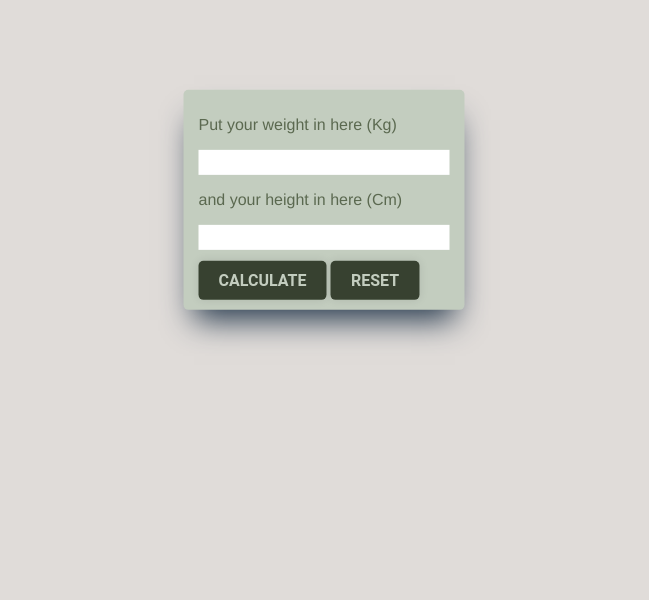
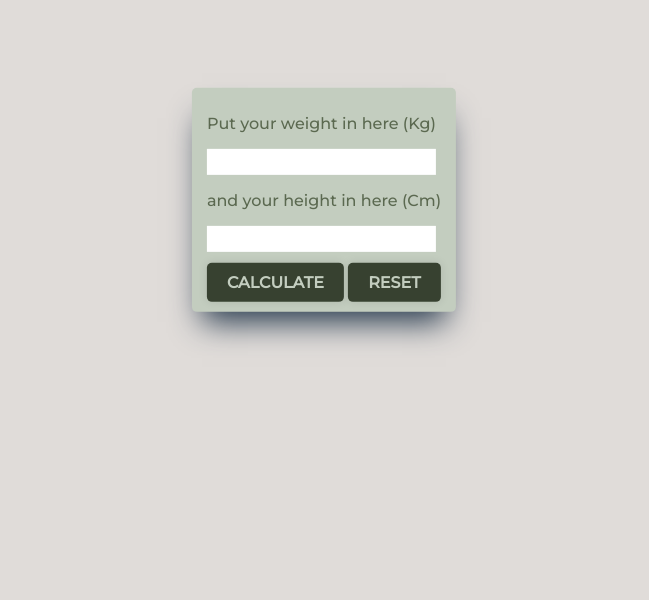
Before and after one commit to icharussya/BMI-Calculator, a plain HTML site: page index.html in a window 1280 px wide. Shown: the part 200-800 px from the top of the page, without its empty margins (316-965 px from the left). Drawn offline with Linux system fonts and the light colour scheme.

Commit message:
add font style.css

```diff
--- a/index.html
+++ b/index.html
@@ -7,6 +7,9 @@
     <title>BMI Calculator</title>
     <link rel="stylesheet" href="style.css">
     <script src="script.js"></script>
+    <link rel="preconnect" href="https://fonts.googleapis.com">
+    <link rel="preconnect" href="https://fonts.gstatic.com" crossorigin>
+    <link href="https://fonts.googleapis.com/css2?family=Merriweather:ital,wght@0,300;0,400;0,700;0,900;1,300;1,400;1,700&family=Montserrat:wght@100;200;500&family=Nunito:ital,wght@0,200;0,300;0,600;1,200&display=swap" rel="stylesheet">
 
 </head>
 <body>
@@ -20,7 +23,7 @@
     <p for="height">and your height in here (Cm)</p>
     <input id="height" type="numbers"></br>
     <h4 id="heading"></h4>
-    <p id="output"></p>
+    <h4 id="output"></h4>
     <p id="message"></p>
     <a href="#" class="btn" onclick="calculate()">Calculate</a>
     <a href="#" class="btn" onclick="reset()">Reset</a>
--- a/style.css
+++ b/style.css
@@ -2,7 +2,7 @@ body{
     margin: 0%;
     padding: 0%;
 
-    font-family: 'Franklin Gothic Medium', 'Arial Narrow', Arial, sans-serif;
+    font-family: 'Montserrat', sans-serif;
     background: #e0dcd9;
 }
 
@@ -13,6 +13,7 @@ body{
     transform: translate(-50%, -50%);
     padding: 15px;
     color: #6e7f62;
+    font-family: 'Montserrat', sans-serif;
 
 }
 .calculator{
@@ -33,10 +34,10 @@ input{
     padding: 5px 30px;
     color:  #2e3529;
     background-color: white;
-    font-family: "Roboto", sans-serif;
+    font-family: 'Montserrat', sans-serif;
 }
 .btn{
-    font-family: "Roboto", sans-serif;
+    font-family: 'Montserrat', sans-serif;
     font-size: 16px;
     font-weight: bold;
     background-color: #374130;
```
